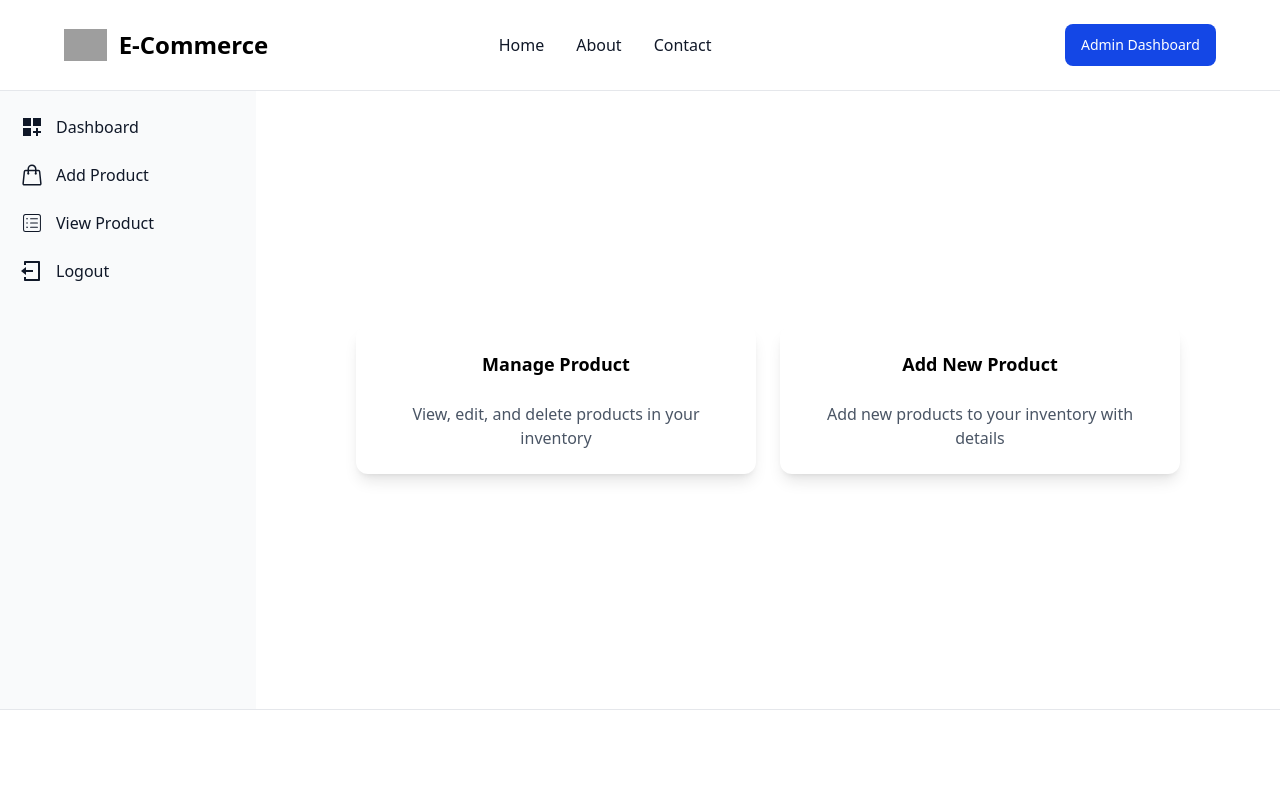
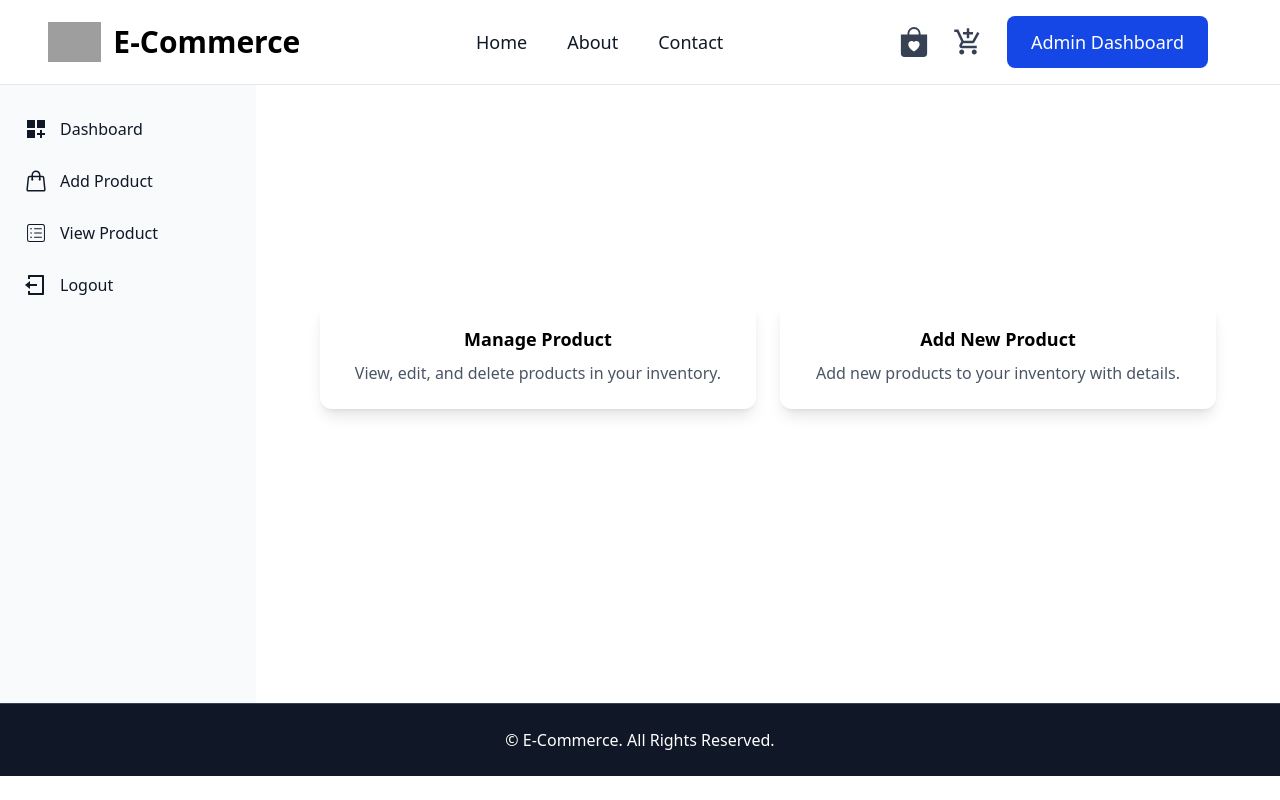
Before and after one commit to Ahad-Awan/React-E-Commerce, a React (Vite) app: page /adminDashboard in a window 1280 px wide. Built offline with nearby package versions, Linux system fonts and the light colour scheme; grey boxes are pictures that could not be loaded.

Commit message:
add react toastify for notification

```diff
--- a/package.json
+++ b/package.json
@@ -18,6 +18,7 @@
     "react-icons": "^5.5.0",
     "react-router": "^7.3.0",
     "react-router-dom": "^7.3.0",
+    "react-toastify": "^11.0.5",
     "tailwindcss": "^4.0.14"
   },
   "devDependencies": {
--- a/src/components/Cards.jsx
+++ b/src/components/Cards.jsx
@@ -1,5 +1,7 @@
 import React, { useEffect, useState } from "react";
 import Button from "./Button";
+import { ToastContainer, toast } from "react-toastify";
+import "react-toastify/dist/ReactToastify.css";
 
 const Cards = ({ products, setProducts }) => {
   const [cart, setCart] = useState(
@@ -28,16 +30,19 @@ const Cards = ({ products, setProducts }) => {
     } else {
       setCart([...cart, { ...product, quantity: 1 }]);
     }
+    toast.success("Product added to cart!", { autoClose: 2000 });
   };
 
   const addToWishlist = (product) => {
     const isAlreadyInWishlist = wishlist.some((item) => item.id === product.id);
 
     if (isAlreadyInWishlist) {
-      alert("This item is already in your wishlist!");
+      toast.error("This item is already in your wishlist!", {
+        autoClose: 2000,
+      });
     } else {
       setWishlist([...wishlist, product]);
-      alert("Item added to your wishlist!");
+      toast.success("Item added to your wishlist!", { autoClose: 2000 });
     }
   };
 
@@ -46,10 +51,13 @@ const Cards = ({ products, setProducts }) => {
     updatedProducts.splice(index, 1);
     setProducts(updatedProducts);
     localStorage.setItem("storeProduct", JSON.stringify(updatedProducts));
+    toast.info("Product removed!", { autoClose: 2000 });
   };
 
   return (
     <div className="flex flex-wrap justify-center gap-6">
+      <ToastContainer position="top-center" />
+
       {products.map((product, index) => (
         <div
           key={product.id}
@@ -80,11 +88,6 @@ const Cards = ({ products, setProducts }) => {
               onClick={() => addToWishlist(product)}
             />
           </div>
-          {/* <Button
-            onClick={() => removeProduct(index)}
-            text="Remove"
-            className="bg-gray-500 hover:bg-gray-600 font-medium py-2 px-4 rounded-lg transition duration-300"
-          /> */}
         </div>
       ))}
     </div>
--- a/src/components/Footer.jsx
+++ b/src/components/Footer.jsx
@@ -2,10 +2,10 @@ import React from "react";
 
 const Footer = () => {
   return (
-    <footer className="bg-white dark:bg-gray-900 w-full border-t border-gray-200 dark:border-gray-600">
-      <div className="p-6 mx-4 lg:mx-10 flex flex-col md:flex-row justify-center">
-        <p className="text-white text-base mt-4 md:mt-0">
-          © {new Date().getFullYear()} E-Commerce. All Rights Reserved.
+    <footer className="bg-gray-900 text-white w-full border-t border-gray-700">
+      <div className="container mx-auto px-6 py-6 flex justify-center">
+        <p className="text-base text-center">
+          © E-Commerce. All Rights Reserved.
         </p>
       </div>
     </footer>
--- a/src/components/Navbar.jsx
+++ b/src/components/Navbar.jsx
@@ -1,17 +1,12 @@
 import React, { useState } from "react";
 import { Link, useLocation } from "react-router-dom";
-import { Menu } from "lucide-react";
+import { Menu, X } from "lucide-react";
 import { MdAddShoppingCart } from "react-icons/md";
 import { BsFillBagHeartFill } from "react-icons/bs";
 import { useNavigate } from "react-router";
 
 const Navbar = () => {
   const navigate = useNavigate();
-
-  const showDashboard = () => {
-    navigate("/adminDashboard");
-  };
-
   const [isOpen, setIsOpen] = useState(false);
   const location = useLocation();
 
@@ -22,61 +17,65 @@ const Navbar = () => {
 
   return (
     <nav className="bg-white dark:bg-gray-900 w-full z-20 top-0 start-0 border-b border-gray-200 dark:border-gray-600">
-      <div className="flex flex-wrap items-center justify-between p-6 mx-4 lg:mx-10">
+      <div className="flex items-center justify-between p-4 lg:px-12">
         {/* Logo */}
-        <Link
-          to="/"
-          className="flex items-center space-x-3 rtl:space-x-reverse"
-        >
+        <Link to="/" className="flex items-center space-x-3">
           <img
             src="https://flowbite.com/docs/images/logo.svg"
-            className="h-8"
-            alt="Flowbite Logo"
+            className="h-10"
+            alt="Logo"
           />
-          <span className="self-center text-2xl font-semibold whitespace-nowrap dark:text-white hidden md:block ">
+          <span className="text-3xl font-semibold dark:text-white hidden lg:block">
             E-Commerce
           </span>
         </Link>
 
-        <div className="flex h-[5.2vh] md:order-2 space-x-3 md:space-x-0 rtl:space-x-reverse gap-6">
+        {/* Desktop & Tablet Nav Links (Hidden only on small screens) */}
+        <div className="hidden md:flex space-x-10 text-lg">
+          <Link to="/" className={`py-3 ${isActive("/")}`}>
+            Home
+          </Link>
+          <Link to="/about" className={`py-3 ${isActive("/about")}`}>
+            About
+          </Link>
+          <Link to="/contact" className={`py-3 ${isActive("/contact")}`}>
+            Contact
+          </Link>
+        </div>
+
+        {/* Icons & Admin Button */}
+        <div className="flex items-center space-x-6">
           <Link to="/Wishlist">
-            <BsFillBagHeartFill className="text-white text-[35px]" />
+            <BsFillBagHeartFill className="text-gray-700 dark:text-white text-3xl" />
           </Link>
           <Link to="/ViewCart">
-            <MdAddShoppingCart className="text-white text-[40px]" />
+            <MdAddShoppingCart className="text-gray-700 dark:text-white text-3xl" />
           </Link>
           <button
-            onClick={showDashboard}
-            type="button"
-            className="text-white bg-blue-700 hover:bg-blue-800 focus:ring-4 focus:outline-none focus:ring-blue-300 font-medium rounded-lg text-sm px-4 py-2 text-center dark:bg-blue-600 dark:hover:bg-blue-700 dark:focus:ring-blue-800"
+            onClick={() => navigate("/adminDashboard")}
+            className="hidden md:block bg-blue-700 text-white px-6 py-3 rounded-lg text-lg hover:bg-blue-800"
           >
             Admin Dashboard
           </button>
-          {/* Mobile Menu Button */}
+          {/* Mobile Menu Button (Visible only on small screens) */}
           <button
             onClick={() => setIsOpen(!isOpen)}
-            type="button"
-            className="inline-flex items-center p-2 w-10 h-10 justify-center text-sm text-gray-500 rounded-lg md:hidden hover:bg-gray-100 focus:outline-none focus:ring-2 focus:ring-gray-200 dark:text-gray-400 dark:hover:bg-gray-700 dark:focus:ring-gray-600"
-            aria-controls="navbar-sticky"
-            aria-expanded={isOpen}
+            className="md:hidden text-gray-700 dark:text-white text-3xl"
           >
-            <span className="sr-only">Open main menu</span>
-            <Menu className="w-5 h-5" />
+            {isOpen ? <X /> : <Menu />}
           </button>
         </div>
+      </div>
 
-        {/* Nav Links */}
-        <div
-          className={`items-center justify-between ${
-            isOpen ? "block" : "hidden"
-          } w-full md:flex md:w-auto md:order-1`}
-          id="navbar-sticky"
-        >
-          <ul className="flex flex-col p-4 md:p-0 mt-4 font-medium border border-gray-100 rounded-lg bg-gray-50 md:space-x-8 rtl:space-x-reverse md:flex-row md:mt-0 md:border-0 md:bg-white dark:bg-gray-800 md:dark:bg-gray-900 dark:border-gray-700">
+      {/* Mobile Menu (Only on small screens) */}
+      {isOpen && (
+        <div className="md:hidden bg-gray-50 dark:bg-gray-800 border-t border-gray-200 dark:border-gray-700">
+          <ul className="flex flex-col items-center p-6 space-y-6 text-lg">
             <li>
               <Link
                 to="/"
-                className={`block py-2 px-3 rounded-sm md:p-0 ${isActive("/")}`}
+                onClick={() => setIsOpen(false)}
+                className={isActive("/")}
               >
                 Home
               </Link>
@@ -84,9 +83,8 @@ const Navbar = () => {
             <li>
               <Link
                 to="/about"
-                className={`block py-2 px-3 rounded-sm md:p-0 ${isActive(
-                  "/about"
-                )}`}
+                onClick={() => setIsOpen(false)}
+                className={isActive("/about")}
               >
                 About
               </Link>
@@ -94,16 +92,24 @@ const Navbar = () => {
             <li>
               <Link
                 to="/contact"
-                className={`block py-2 px-3 rounded-sm md:p-0 ${isActive(
-                  "/contact"
-                )}`}
+                onClick={() => setIsOpen(false)}
+                className={isActive("/contact")}
               >
                 Contact
               </Link>
             </li>
+            <button
+              onClick={() => {
+                setIsOpen(false);
+                navigate("/adminDashboard");
+              }}
+              className="w-full bg-blue-700 text-white px-6 py-3 rounded-lg text-lg"
+            >
+              Admin Dashboard
+            </button>
           </ul>
         </div>
-      </div>
+      )}
     </nav>
   );
 };
--- a/src/pages/AdminDashboard.jsx
+++ b/src/pages/AdminDashboard.jsx
@@ -1,106 +1,116 @@
-import React from "react";
+import React, { useState } from "react";
 import { MdDashboardCustomize } from "react-icons/md";
 import { RiLogoutBoxLine } from "react-icons/ri";
 import { HiOutlineShoppingBag } from "react-icons/hi2";
+import { CiViewList } from "react-icons/ci";
 import { useNavigate } from "react-router";
-import { CiViewList } from "react-icons/ci";
 
 const AdminDashboard = () => {
   const navigate = useNavigate();
+  const [isSidebarOpen, setIsSidebarOpen] = useState(false);
 
-  const showProduct = () => {
-    navigate("/addProduct");
-  };
-
-  const showViewProduct = () => {
-    navigate("/viewProduct");
-  };
-
-  const showDashboard = () => {
-    navigate("/adminDashboard");
-  };
-
-  const showHome = () => {
-    navigate("/");
+  const toggleSidebar = () => {
+    setIsSidebarOpen(!isSidebarOpen);
   };
 
   return (
-    <div className="flex">
+    <div className="flex relative">
       {/* Sidebar */}
+      <aside
+        className={`fixed sm:static top-0 left-0 z-50 w-64 h-full bg-gray-50 dark:bg-gray-900 transform ${
+          isSidebarOpen ? "translate-x-0" : "-translate-x-full"
+        } transition-transform sm:translate-x-0 sm:h-[77.3vh]`}
+      >
+        <div className="h-full px-4 py-6">
+          {/* Close Button for Mobile */}
+          <button
+            className="sm:hidden text-gray-900 dark:text-white mb-4"
+            onClick={toggleSidebar}
+          >
+            ✖ Close
+          </button>
 
-      <aside
-        id="default-sidebar"
-        className="top-0 left-0 z-40 w-64 h-[77.3vh] transition-transform -translate-x-full sm:translate-x-0 bg-gray-50 dark:bg-gray-900"
-        aria-label="Sidebar"
-      >
-        <div className="h-full px-3 py-4 overflow-y-auto">
-          <ul className="space-y-2 font-medium">
+          <ul className="space-y-3 font-medium">
             <li>
               <a
-                onClick={showDashboard}
-                className="flex items-center p-2 text-gray-900 rounded-lg dark:text-white hover:bg-gray-100 dark:hover:bg-gray-700 group cursor-pointer"
+                onClick={() => navigate("/adminDashboard")}
+                className="flex items-center p-2 text-gray-900 rounded-lg dark:text-white hover:bg-gray-100 dark:hover:bg-gray-700 cursor-pointer"
               >
                 <MdDashboardCustomize className="size-6" />
-                <span className="ms-3">Dashboard</span>
+                <span className="ml-3">Dashboard</span>
               </a>
             </li>
-
             <li>
               <a
-                onClick={showProduct}
-                className="flex items-center p-2 text-gray-900 rounded-lg dark:text-white hover:bg-gray-100 dark:hover:bg-gray-700 group cursor-pointer"
+                onClick={() => navigate("/addProduct")}
+                className="flex items-center p-2 text-gray-900 rounded-lg dark:text-white hover:bg-gray-100 dark:hover:bg-gray-700 cursor-pointer"
               >
                 <HiOutlineShoppingBag className="size-6" />
-                <span className="flex-1 ms-3 whitespace-nowrap">
-                  Add Product
-                </span>
+                <span className="ml-3">Add Product</span>
               </a>
             </li>
-
             <li>
               <a
-                onClick={showViewProduct}
-                className="flex items-center p-2 text-gray-900 rounded-lg dark:text-white hover:bg-gray-100 dark:hover:bg-gray-700 group cursor-pointer"
+                onClick={() => navigate("/viewProduct")}
+                className="flex items-center p-2 text-gray-900 rounded-lg dark:text-white hover:bg-gray-100 dark:hover:bg-gray-700 cursor-pointer"
               >
                 <CiViewList className="size-6" />
-                <span className="flex-1 ms-3 whitespace-nowrap cursor-pointer">
-                  View Product
-                </span>
+                <span className="ml-3">View Product</span>
               </a>
             </li>
-
             <li>
               <a
-                onClick={showHome}
-                className="flex items-center p-2 text-gray-900 rounded-lg dark:text-white hover:bg-gray-100 dark:hover:bg-gray-700 group cursor-pointer"
+                onClick={() => navigate("/")}
+                className="flex items-center p-2 text-gray-900 rounded-lg dark:text-white hover:bg-gray-100 dark:hover:bg-gray-700 cursor-pointer"
               >
                 <RiLogoutBoxLine className="size-6" />
-                <span className="flex-1 ms-3 whitespace-nowrap">Logout</span>
+                <span className="ml-3">Logout</span>
               </a>
             </li>
           </ul>
         </div>
       </aside>
 
-      <div className="flex-1 flex justify-center items-center h-[77.3vh]">
-        <div className="grid grid-cols-2 gap-6">
+      {/* Overlay for Small Screens */}
+      {isSidebarOpen && (
         <div
-            onClick={showViewProduct}
-            className="bg-white p-6 rounded-xl shadow-lg w-100 text-center cursor-pointer hover:shadow-xl transition"
+          className="fixed inset-0 bg-black opacity-50 sm:hidden"
+          onClick={toggleSidebar}
+        ></div>
+      )}
+
+      {/* Main Content */}
+      <div className="flex-1 flex flex-col">
+        {/* Mobile Sidebar Toggle */}
+        <button
+          className="sm:hidden p-4 text-gray-900 dark:text-black text-right text-2xl mr-0.5"
+          onClick={toggleSidebar}
+        >
+          ☰
+        </button>
+
+        {/* Dashboard Cards */}
+        <div className="flex justify-center items-center p-4 mt-50">
+          <div className="grid grid-cols-1 sm:grid-cols-2 gap-6 w-full max-w-4xl">
+            <div
+              onClick={() => navigate("/viewProduct")}
+              className="bg-white p-6 rounded-xl shadow-lg text-center cursor-pointer hover:shadow-xl transition"
             >
               <h2 className="text-lg font-semibold">Manage Product</h2>
-            <p className="text-gray-600 mt-6">
-              View, edit, and delete products in your inventory
+              <p className="text-gray-600 mt-2">
+                View, edit, and delete products in your inventory.
               </p>
             </div>
+
             <div
-            onClick={showProduct}
-            className="bg-white p-6 rounded-xl shadow-lg w-100 text-center cursor-pointer hover:shadow-xl transition"
+              onClick={() => navigate("/addProduct")}
+              className="bg-white p-6 rounded-xl shadow-lg text-center cursor-pointer hover:shadow-xl transition"
             >
               <h2 className="text-lg font-semibold">Add New Product</h2>
-            <p className="text-gray-600 mt-6">
-              Add new products to your inventory with details
+              <p className="text-gray-600 mt-2">
+                Add new products to your inventory with details.
               </p>
+            </div>
           </div>
         </div>
       </div>
--- a/src/pages/ViewCart.jsx
+++ b/src/pages/ViewCart.jsx
@@ -1,5 +1,7 @@
 import React, { useState, useEffect } from "react";
 import { useNavigate } from "react-router";
+import { ToastContainer, toast } from "react-toastify";
+import "react-toastify/dist/ReactToastify.css";
 
 const ViewCart = () => {
   const navigate = useNavigate();
@@ -36,6 +38,7 @@ const ViewCart = () => {
 
   const removeItem = (id) => {
     setCartItems((prevItems) => prevItems.filter((item) => item.id !== id));
+    toast.info("Item removed from cart!", { autoClose: 2000 });
   };
 
   const totalPrice = cartItems.reduce(
@@ -49,6 +52,9 @@ const ViewCart = () => {
 
   return (
     <div className="min-h-screen p-6 bg-gray-100 flex flex-col items-center">
+      {/* Toast notification centered */}
+      <ToastContainer position="top-center" />
+
       <h1 className="text-3xl font-bold text-center mb-6">Your Cart</h1>
       <div className="w-full bg-white p-6 rounded-lg shadow-lg">
         {cartItems.length > 0 ? (
--- a/src/pages/ViewProduct.jsx
+++ b/src/pages/ViewProduct.jsx
@@ -4,6 +4,8 @@ import { useNavigate } from "react-router";
 import { CiViewList } from "react-icons/ci";
 import { HiOutlineShoppingBag } from "react-icons/hi2";
 import { RiLogoutBoxLine } from "react-icons/ri";
+import { toast, ToastContainer } from "react-toastify";
+import "react-toastify/dist/ReactToastify.css";
 
 const ViewProduct = () => {
   const navigate = useNavigate();
@@ -14,6 +16,10 @@ const ViewProduct = () => {
 
   const showProduct = () => {
     navigate("/addProduct");
+  };
+
+  const showHome = () => {
+    navigate("/");
   };
 
   return (
@@ -51,7 +57,10 @@ const ViewProduct = () => {
               </a>
             </li>
             <li>
-              <a className="flex items-center p-2 text-gray-900 rounded-lg dark:text-white hover:bg-gray-100 dark:hover:bg-gray-700 group cursor-pointer">
+              <a
+                onClick={showHome}
+                className="flex items-center p-2 text-gray-900 rounded-lg dark:text-white hover:bg-gray-100 dark:hover:bg-gray-700 group cursor-pointer"
+              >
                 <RiLogoutBoxLine className="size-6" />
                 <span className="flex-1 ms-3 whitespace-nowrap">Logout</span>
               </a>
@@ -86,12 +95,20 @@ const ViewCart = () => {
       const updatedCart = prevItems.filter((item) => item.id !== id);
       localStorage.setItem("storeCart", JSON.stringify(updatedCart));
       localStorage.setItem("storeProduct", JSON.stringify(updatedCart)); // Update Home page
+
+      // Show toast notification
+      toast.info("Item removed successfully!", {
+        position: "top-center",
+        autoClose: 2000,
+      });
+
       return updatedCart.map((item, index) => ({ ...item, id: index + 1 }));
     });
   };
 
   return (
     <div className="flex justify-center items-center mt-5">
+      <ToastContainer />
       <div className="w-full bg-white p-6 rounded-lg shadow-lg mx-10 my-4">
         <h1 className="text-3xl font-bold text-center mb-6">Your Cart</h1>
         {cartItems.length > 0 ? (
--- a/src/pages/Wishlist.jsx
+++ b/src/pages/Wishlist.jsx
@@ -1,5 +1,7 @@
 import React, { useState, useEffect } from "react";
 import Button from "../components/Button";
+import { ToastContainer, toast } from "react-toastify";
+import "react-toastify/dist/ReactToastify.css";
 
 const Wishlist = () => {
   const [wishlist, setWishlist] = useState(
@@ -13,14 +15,18 @@ const Wishlist = () => {
   const removeFromWishlist = (id) => {
     const updatedWishlist = wishlist.filter((item) => item.id !== id);
     setWishlist(updatedWishlist);
+    toast.info("Removed from wishlist!", { autoClose: 2000 });
   };
 
   return (
     <div className="min-h-screen p-6 bg-gray-100">
+      {/* Toast notification positioned at center */}
+      <ToastContainer position="top-center" />
+
       <h1 className="text-3xl font-bold text-center mb-6">Your Wishlist</h1>
 
       {wishlist.length === 0 ? (
-        <p className="text-center text-2xl  text-gray-600">
+        <p className="text-center text-2xl text-gray-600">
           Your wishlist is empty
         </p>
       ) : (
```
Also changed, not shown: src/pages/AddProduct.jsx (+19 -5 lines), 1 other file (tests, documents, lock files or other folders). Lines whose indentation alone changed are shown as unchanged.
